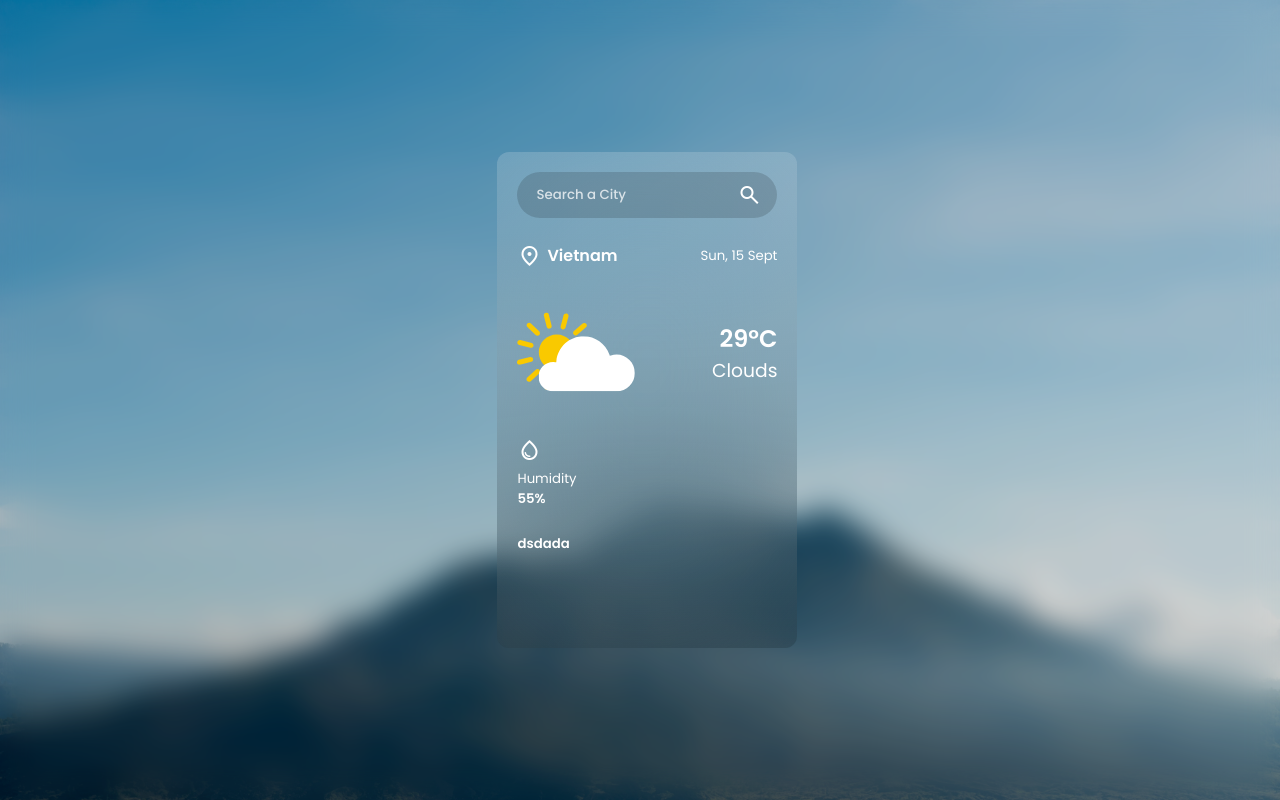
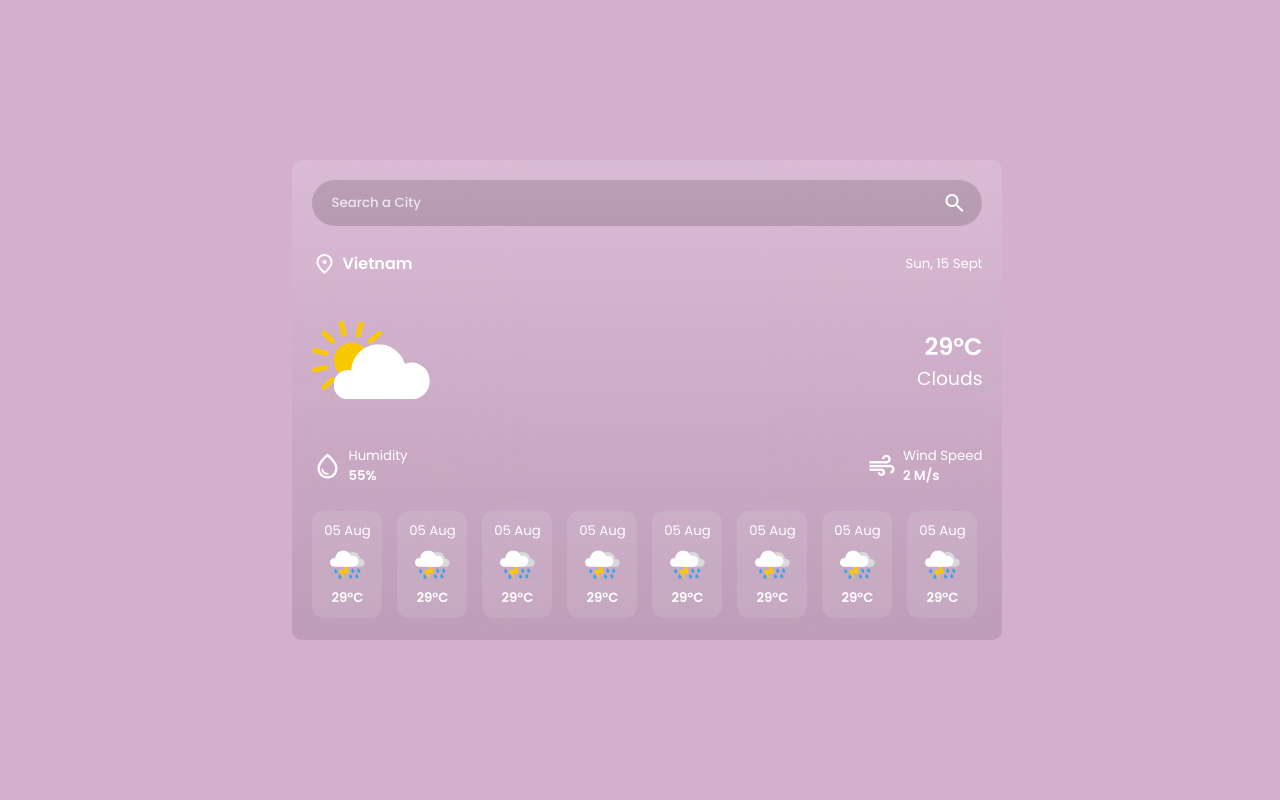
Before and after one commit to ddinh3/Weather-app, a plain HTML site: page index.html in a window 1280 px wide. Drawn offline with nearby package versions, Linux system fonts and the light colour scheme.

Commit message:
built forecast component

```diff
--- a/index.html
+++ b/index.html
@@ -5,6 +5,7 @@
     <meta name="viewport" content="width=device-width, initial-scale=1.0" />
     <title>Weather App</title>
     <link rel="stylesheet" href="./style.css" />
+    <script src="script.js" defer></script>
     <!-- import google icons -->
     <link
       rel="stylesheet"
@@ -20,7 +21,7 @@
           <span class="material-symbols-outlined"> search </span>
         </button>
       </header>
-      <section class="weather-info">
+      <section class="weather-info" ">
         <div class="location-date-container">
           <div class="location">
             <span class="material-symbols-outlined"> location_on </span>
@@ -47,9 +48,103 @@
               <h5 class="humidity-value-txt">55%</h5>
             </div>
           </div>
+
+          <div class="condition-item">
+            <span class="material-symbols-outlined"> air </span>
+            <div class="condition-info">
+              <h5 class="regular-txt">Wind Speed</h5>
+              <h5 class="humidity-value-txt">2 M/s</h5>
+            </div>
+          </div>
         </div>
-        <h5 class="hellosd">dsdada</h5>
+
+        <div class="forecast-items-container">
+          <div class="forecast-item">
+            <h5 class="forecast-item-date regular-txt">05 Aug</h5>
+            <img
+              src="assets/assets/weather/thunderstorm.svg"
+              class="forecast-item-img"
+            />
+            <h5 class="forecast-item-temp">29°C</h5>
+          </div>
+
+          <div class="forecast-item">
+            <h5 class="forecast-item-date regular-txt">05 Aug</h5>
+            <img
+              src="assets/assets/weather/thunderstorm.svg"
+              class="forecast-item-img"
+            />
+            <h5 class="forecast-item-temp">29°C</h5>
+          </div>
+
+          <div class="forecast-item">
+            <h5 class="forecast-item-date regular-txt">05 Aug</h5>
+            <img
+              src="assets/assets/weather/thunderstorm.svg"
+              class="forecast-item-img"
+            />
+            <h5 class="forecast-item-temp">29°C</h5>
+          </div>
+
+          <div class="forecast-item">
+            <h5 class="forecast-item-date regular-txt">05 Aug</h5>
+            <img
+              src="assets/assets/weather/thunderstorm.svg"
+              class="forecast-item-img"
+            />
+            <h5 class="forecast-item-temp">29°C</h5>
+          </div>
+          <div class="forecast-item">
+            <h5 class="forecast-item-date regular-txt">05 Aug</h5>
+            <img
+              src="assets/assets/weather/thunderstorm.svg"
+              class="forecast-item-img"
+            />
+            <h5 class="forecast-item-temp">29°C</h5>
+          </div>
+          <div class="forecast-item">
+            <h5 class="forecast-item-date regular-txt">05 Aug</h5>
+            <img
+              src="assets/assets/weather/thunderstorm.svg"
+              class="forecast-item-img"
+            />
+            <h5 class="forecast-item-temp">29°C</h5>
+          </div>
+          <div class="forecast-item">
+            <h5 class="forecast-item-date regular-txt">05 Aug</h5>
+            <img
+              src="assets/assets/weather/thunderstorm.svg"
+              class="forecast-item-img"
+            />
+            <h5 class="forecast-item-temp">29°C</h5>
+          </div>
+          <div class="forecast-item">
+            <h5 class="forecast-item-date regular-txt">05 Aug</h5>
+            <img
+              src="assets/assets/weather/thunderstorm.svg"
+              class="forecast-item-img"
+            />
+            <h5 class="forecast-item-temp">29°C</h5>
+          </div>
+        </div>
       </section>
+
+      <section class="search-city section-message" style="display: none;">
+        <img  src="assets/assets/message/search-city.png" >
+      <div>
+        <h1>Search a city</h1>
+        <h4 class="regular-txt">Pick a city to find out its weather conditions</h4>
+      </div>
+      </section>
+
+      <section class="not-found section-message" style="display: none;">
+        <img  src="assets/assets/message/not-found.png" >
+      <div>
+        <h1>Search a city</h1>
+        <h4 class="regular-txt">Pick a city to find out its weather conditions</h4>
+      </div>
+      </section>
+
     </main>
   </body>
 </html>
--- a/style.css
+++ b/style.css
@@ -10,11 +10,11 @@
 }
 
 body {
-  background: url("assets/assets/bg.jpg");
+  background: rgba(250, 197, 241, 0.836);
   width: 100%;
   height: 100dvh;
-  background-size: cover;
-  background-position: center;
+  /* background-size: cover; */
+  /* background-position: center; */
   display: flex;
   align-items: center;
   justify-content: center;
@@ -30,14 +30,14 @@ body::before {
 }
 
 .main-container {
-  width: 300px;
-  height: 496px;
+  width: 710px;
+  height: 480px;
   z-index: 1;
   background: linear-gradient(
-    to top, rgb(0, 0, 0, 0.15),
+    to top, rgba(0, 0, 0, 0.1),
     rgb(255, 255, 255, 0.15)
   );
-  border-radius: 12px;
+  border-radius: 10px;
   backdrop-filter: blur(100px);
   padding: 20px;
 }
@@ -122,4 +122,80 @@ body::before {
 .weather-summary-info {
   text-align: end;
 }
+
+.weather-conditions-container {
+  display: flex;
+  justify-content: space-between;
+}
+
+.condition-item {
+
+  display: flex;
+  align-items: center;
+  gap: 6px;
+
+}
+
+.condition-item span {
+  font-size: 30px;
+}
+
+
+.forecast-items-container {
+  display: flex;
+  gap: 15px;
+  overflow: scroll;
+  padding-bottom:12px;
+}
+
+.forecast-items-container::-webkit-scrollbar{
+  height: 10px;
+  display: none;
+}
+
+.forecast-items-container::-webkit-scrollbar-track   {
+  background: rgb(0, 0, 0, 0.1);
+  border-radius: 99px;
+}
+
+.forecast-items-container::-webkit-scrollbar-thumb {
+  background: rgb(0, 0, 0, 0.1);
+
+}
+
+.forecast-item {
+  min-width: 70px;
+  background: rgb(255, 255, 255, 0.1);
+  display: flex;
+  flex-direction: column;
+  gap: 6px;
+  padding: 10px;
+  align-items: center;
+  border-radius: 12px;
+  transition: 0.3s background;
+}
+
+.forecast-item:hover {
+  background: rgb(255, 255, 255, 0.15);
+}
+
+.forecast-item-img {
+  width: 35px;
+  height: 35px;
+}
 /* End Weather info */
+
+/* Section: message 404 */
+.section-message {
+  display: flex;
+  flex-direction: column;
+  align-items: center;
+  text-align: center;
+  gap: 15px;
+}
+
+.section-message img {
+  height: 450px;
+  width: fit-content;
+}
+/* End Section: message 404 */
```
Also changed, not shown: assets/assets/weather-apps-linux.jpg (added), script.js (added).
